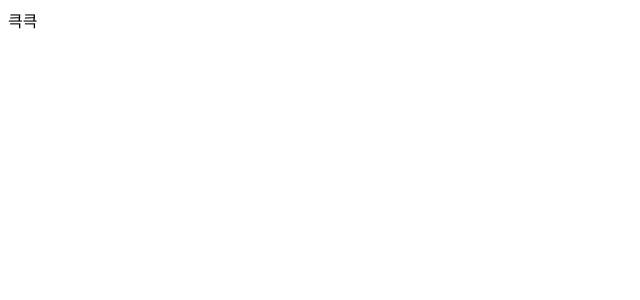
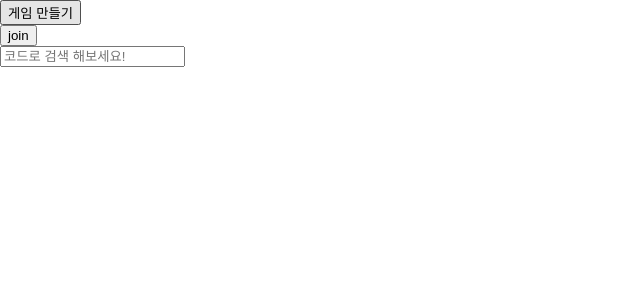
Before and after one commit to soljiiii/bamyanggang-FE, a React (Vite) app: page /gameSearch in a window 1280 px wide. Shown: the top 300 px of the page, without its empty margins (0-640 px from the left). Built offline with nearby package versions, Linux system fonts and the light colour scheme.

Commit message:
input.jsx 오류 수정 ㅠㅠ

```diff
--- a/src/component/common/Input.jsx
+++ b/src/component/common/Input.jsx
@@ -3,9 +3,9 @@ import "./Input.css";
 
 function Input ({type, name, placeholder}) {
 
-    const [feedback, setFeedback] = useState("");
-    function onFeedBack (e) {
-        setFeedback()
+    const [write,setWrite] = useState("");
+    function onChangeWrite (e) {
+        setWrite(e.target.value);
     }
 
     return(
--- a/src/pages/MainPage.jsx
+++ b/src/pages/MainPage.jsx
@@ -21,10 +21,6 @@ function MainPage(){
                 <Link to="/login">로그인</Link><br/>
                 <Link to="/memberJoin">회원가입</Link><br/>
             </div>
-        <div>
-            <Input
-            />
-        </div>
         </div>
     );
 }
--- /dev/null
+++ b/src/pages/game/GameSearch.css
@@ -0,0 +1,4 @@
+body {
+    width: 980px;
+    margin: 0px;
+}
--- a/src/pages/game/GameSearch.jsx
+++ b/src/pages/game/GameSearch.jsx
@@ -1,4 +1,42 @@
+import "./GameSearch.css";
+import Button from "../../component/common/Button";
+import Input from "../../component/common/Input";
+
+
 function GameSearch(){
-    return <div>큭큭</div>
+
+    function openPopUp(){
+        alert("방생성")
+    }
+    function showWating(){
+        alert("대기방만 보기")
+    }
+
+    return (
+        <div>
+            <div>
+                <Button
+                    type="gameCreate"
+                    text="게임 만들기"
+                    onClick={openPopUp}
+                />
+            </div>
+            <div>
+                <Button
+                    type="gameCommon"
+                    text="join"
+                    onClick={showWating}
+                />
+            </div>
+            <div>
+                <Input
+                    type="searchCode"
+                    name="searchCode"
+                    placeholder={"코드로 검색 해보세요!"}
+                />
+            </div>
+
+        </div>
+    );
 }
 export default GameSearch;
```
